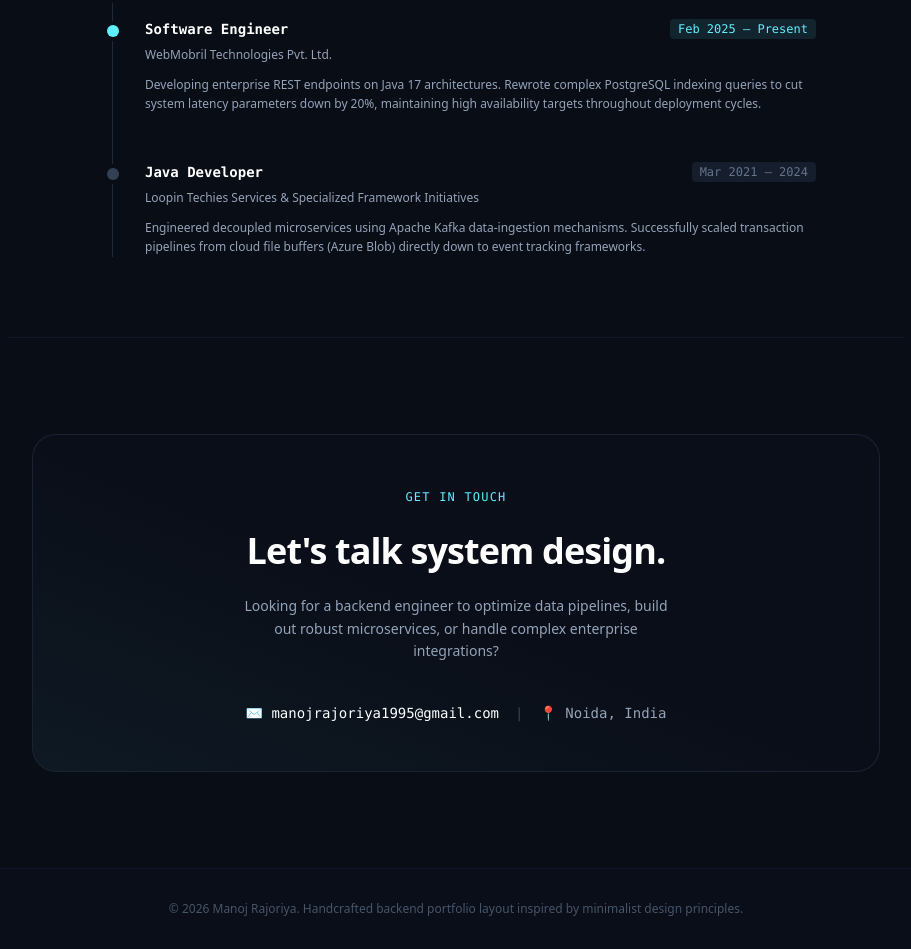
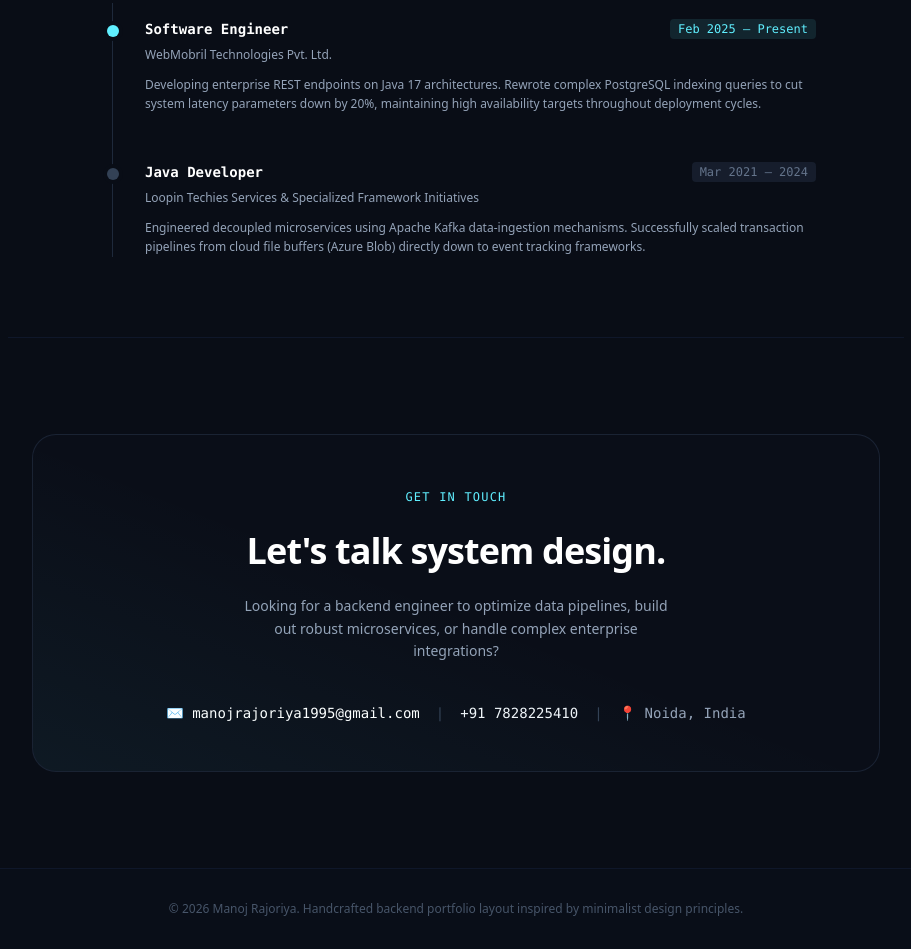
Before and after one commit to manojasdc/manojasdc.github.io, a plain HTML site: page index.html in a window 1280 px wide. Shown: the part 2904-3853 px from the top of the page, without its empty margins (184-1095 px from the left). Drawn offline with nearby package versions, Linux system fonts and the light colour scheme.

Commit message:
Update index.html

```diff
--- a/index.html
+++ b/index.html
@@ -352,6 +352,8 @@
                     ✉️ manojrajoriya1995@gmail.com
                 </a>
                 <span class="hidden sm:inline text-slate-700">|</span>
+                +91 7828225410
+                <span class="hidden sm:inline text-slate-700">|</span>
                 <span class="text-slate-400">📍 Noida, India</span>
             </div>
         </div>
```
